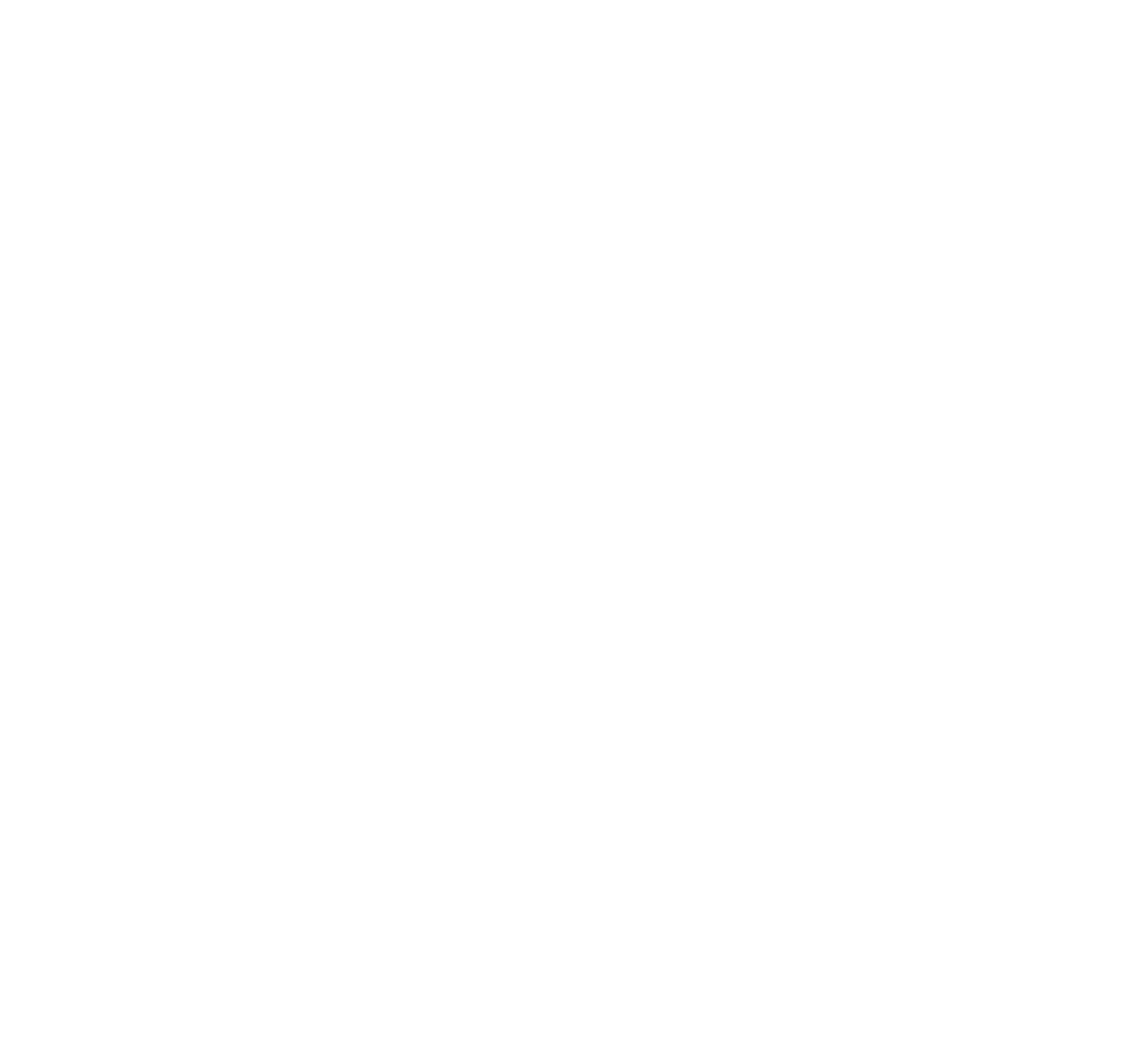
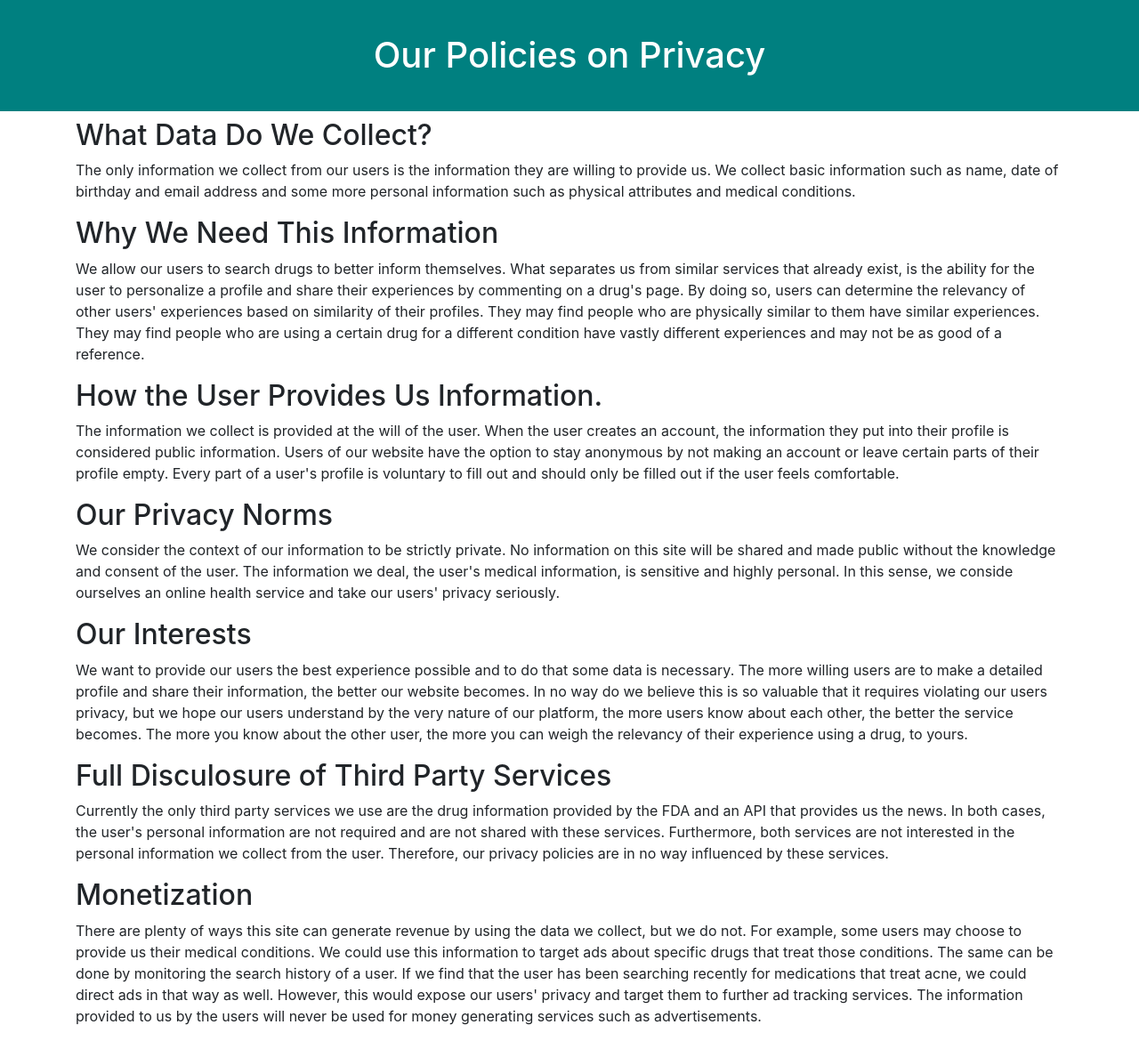
Before and after one commit to wakira765/cs4550-sp20-group8-project, a React (Create React App) app: page /privacy in a window 1280 px wide. Shown: the whole page at 89% size. Before the commit the page ends 800 px from the top, so only its background shows below. Built offline with nearby package versions, Linux system fonts and the light colour scheme.

Commit message:
privacy page

```diff
--- a/src/App.js
+++ b/src/App.js
@@ -11,6 +11,7 @@ import DrugComponent from "./components/DrugComponent";
 import DrugReducer from "./reducers/DrugReducer";
 
 import AboutContainer from "./containers/AboutContainer";
+import PrivacyContainer from "./containers/PrivacyContainer"
 
 import ProfileContainer from './containers/ProfileContainer';
 import { findUserProfile } from "./services/UserService"
@@ -105,6 +106,10 @@ function App() {
                    exact={true}
                    render={(props) => <ProfileContainer {...props} user={findUserProfile()}/>}
             ></Route>
+            <Route path="/privacy"
+                   exact={true}
+                   render={(props) => <PrivacyContainer {...props} />}
+            ></Route>
         </Router>
     </Provider>
   );
--- a/src/components/HomePageComponents/AboutComponent.js
+++ b/src/components/HomePageComponents/AboutComponent.js
@@ -12,7 +12,7 @@ class AboutComponent extends Component {
         return(
             <>
             <div>
-                <h1 id="about-header">What is { WEBAPP_NAME }?</h1>
+                <h1 className="about-header">What is { WEBAPP_NAME }?</h1>
             </div>
             <div className="container">
                 <div className="row">
--- /dev/null
+++ b/src/containers/PrivacyContainer.js
@@ -0,0 +1,72 @@
+import React, { Component } from "react";
+
+class PrivacyContainer extends Component {
+
+    render() {
+        return(
+            <>
+            <div>
+                <h1 className="about-header">Our Policies on Privacy</h1>
+            </div>
+            <div className="container">
+                <div>
+                    <h2>What Data Do We Collect?</h2>
+                    <p>
+                        The only information we collect from our users is the information they are willing to provide us.
+                        We collect basic information such as name, date of birthday and email address and some more personal
+                        information such as physical attributes and medical conditions.
+                    </p>
+                    <h2>Why We Need This Information</h2>
+                    <p>
+                        We allow our users to search drugs to better inform themselves. What separates us from similar services that already exist,
+                        is the ability for the user to personalize a profile and share their experiences by commenting on a drug's page. By doing so,
+                        users can determine the relevancy of other users' experiences based on similarity of their profiles. They may find people
+                        who are physically similar to them have similar experiences. They may find people who are using a certain drug for a different
+                        condition have vastly different experiences and may not be as good of a reference.
+                    </p>
+                    <h2>How the User Provides Us Information.</h2>
+                    <p>
+                        The information we collect is provided at the will of the user. When the user creates an account, the information they
+                        put into their profile is considered public information. Users of our website have the option to stay anonymous by not
+                        making an account or leave certain parts of their profile empty. Every part of a user's profile is voluntary to fill out
+                        and should only be filled out if the user feels comfortable.
+                    </p>
+                    <h2>Our Privacy Norms</h2>
+                    <p>
+                        We consider the context of our information to be strictly private. No information on this site will be shared and made public
+                        without the knowledge and consent of the user. The information we deal, the user's medical information, is sensitive and highly
+                        personal. In this sense, we conside ourselves an online health service and take our users' privacy seriously.
+                    </p>
+                    <h2>Our Interests</h2>
+                    <p>
+                        We want to provide our users the best experience possible and to do that some data is necessary. The more willing users are to make a
+                        detailed profile and share their information, the better our website becomes. In no way do we believe this is so valuable that it
+                        requires violating our users privacy, but we hope our users understand by the very nature of our platform, the more users know about
+                        each other, the better the service becomes. The more you know about the other user, the more you can weigh the relevancy of their
+                        experience using a drug, to yours.
+                    </p>
+                    <h2>Full Disculosure of Third Party Services</h2>
+                    <p>
+                        Currently the only third party services we use are the drug information provided by the FDA and an API that provides us the news.
+                        In both cases, the user's personal information are not required and are not shared with these services. Furthermore, both services
+                        are not interested in the personal information we collect from the user. Therefore, our privacy policies are in no way influenced by
+                        these services.
+                    </p>
+                    <h2>Monetization</h2>
+                    <p>
+                        There are plenty of ways this site can generate revenue by using the data we collect, but we do not. For example, some users may
+                        choose to provide us their medical conditions. We could use this information to target ads about specific drugs that treat those
+                        conditions. The same can be done by monitoring the search history of a user. If we find that the user has been searching recently
+                        for medications that treat acne, we could direct ads in that way as well. However, this would expose our users' privacy and target
+                        them to further ad tracking services. The information provided to us by the users will never be used for money generating services
+                        such as advertisements.
+                    </p>
+                </div>
+            </div>
+            </>
+        )
+    }
+}
+
+
+export default PrivacyContainer;
--- a/src/styles/Home.css
+++ b/src/styles/Home.css
@@ -65,8 +65,8 @@
     position: relative;
 }
 
-#about-header {
-    background-color: #5bc0de;
+.about-header {
+    background-color: teal;
     color: white;
     width: 100%;
     padding: 3%;
```
Also changed, not shown: src/components/HomePageComponents/landing-page-img.jpg (deleted).
